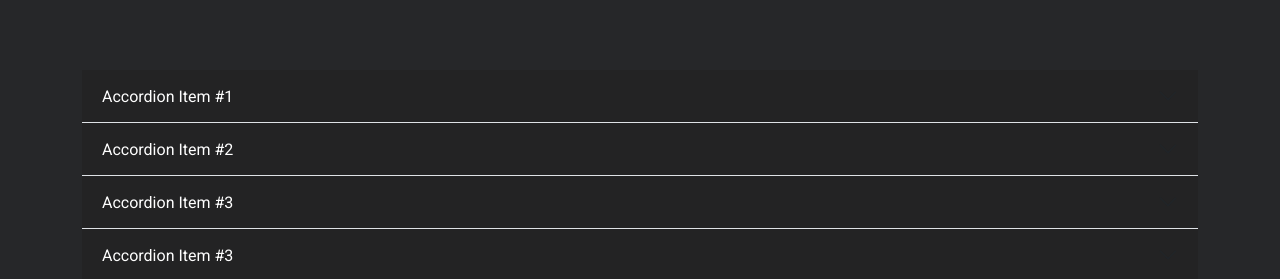
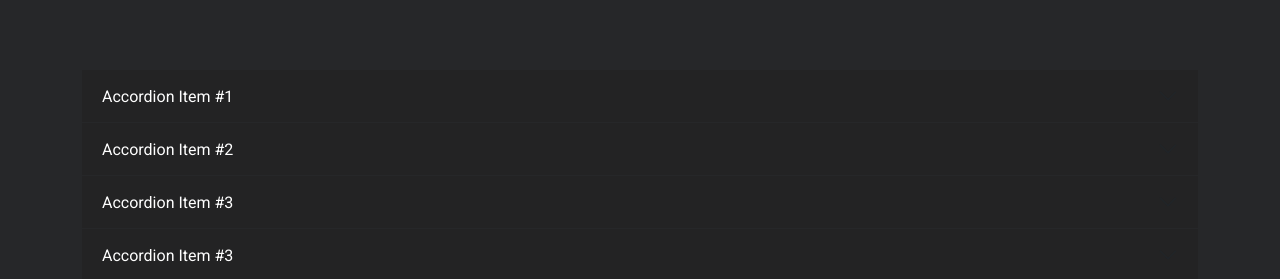
Before and after one commit to silvercrow26/aintech-games-frontend, a React (Vite) app: page /ayuda in a window 1280 px wide. Shown: the part 178-457 px from the top of the page. Built offline with nearby package versions, Linux system fonts and the light colour scheme; no server answers.

Commit message:
fix accordion border

```diff
--- a/src/games/pages/GamesPage.css
+++ b/src/games/pages/GamesPage.css
@@ -151,3 +151,8 @@
     color: white;
     border-bottom-color: #262729;
   }
+ .accordion{
+    --bs-accordion-border-color: #262729 !important;
+
+
+ }
```
Also changed, not shown: src/games/pages/FAQPage.jsx (+4 -4 lines).
